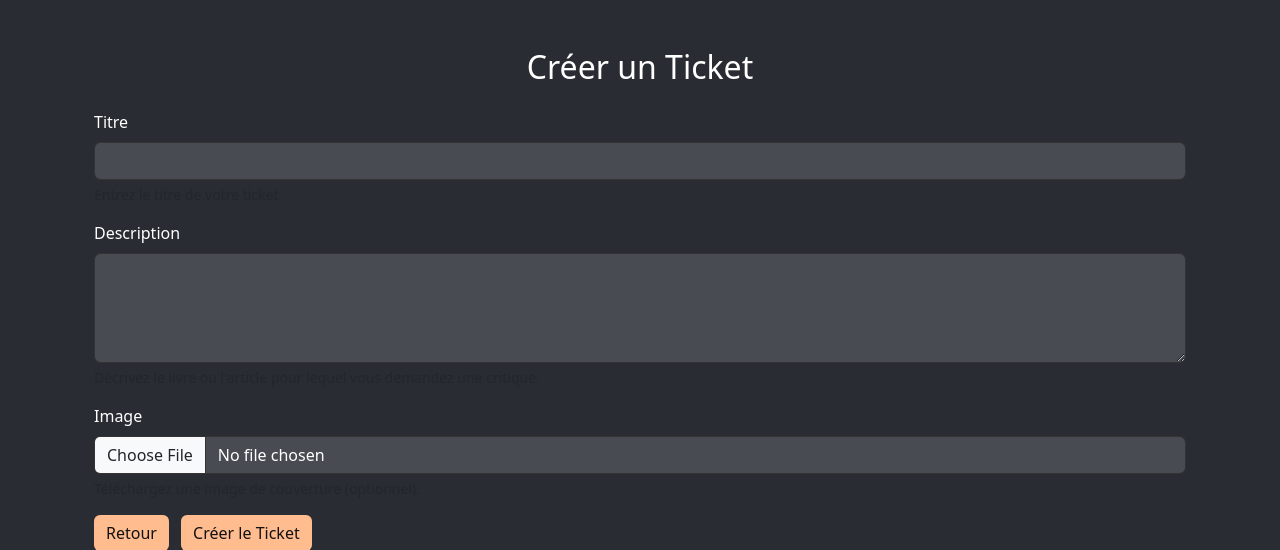
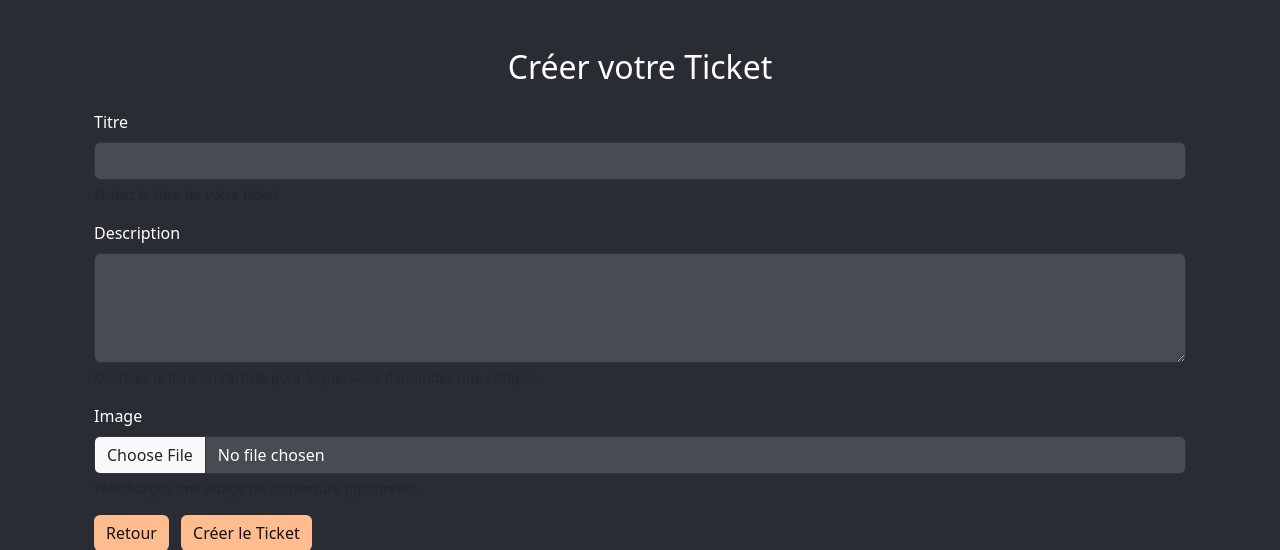
Before and after one commit to alinacharon/LITReview, a Django app: page /reviews/manage-ticket/ in a window 1280 px wide. Shown: the part 56-606 px from the top of the page. Run offline with Django 5.2, Linux system fonts and the light colour scheme; a user stored in the database is signed in.

Commit message:
Update html

```diff
--- a/reviews/templates/reviews/manage_review.html
+++ b/reviews/templates/reviews/manage_review.html
@@ -4,7 +4,7 @@
 
 {% block content %}
 <div class="container mt-8">
-    <h2 class="text-center mb-4">{% if review %}Modifier{% else %}Créer{% endif %} une Critique</h2>
+    <h2 class="text-center mb-4">{% if review %}Modifier{% else %}Créer{% endif %} votre Critique</h2>
 
     <div class="row justify-content-center">
         <div class="col-md-8">
--- a/reviews/templates/reviews/manage_ticket.html
+++ b/reviews/templates/reviews/manage_ticket.html
@@ -4,7 +4,7 @@
 
 {% block content %}
 <div class="container mt-5">
-    <h2 class="text-center mb-4">{% if ticket %}Modifier{% else %}Créer{% endif %} un Ticket</h2>
+    <h2 class="text-center mb-4">{% if ticket %}Modifier{% else %}Créer{% endif %} votre Ticket</h2>
 
     <form method="post" enctype="multipart/form-data" aria-label="Formulaire de {% if ticket %}modification{% else %}création{% endif %} de ticket">
         {% csrf_token %}
```
